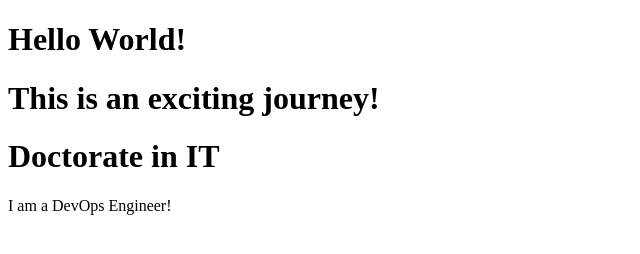
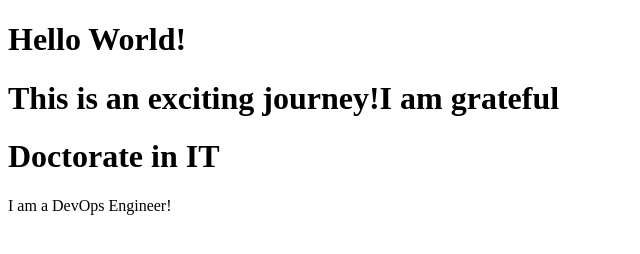
Before and after one commit to Terese-ta/git-demo, a plain HTML site: page index.html in a window 1280 px wide. Shown: the whole page, without its empty margins (0-640 px from the left). Drawn offline with Linux system fonts and the light colour scheme.

Commit message:
Update index.html

```diff
--- a/index.html
+++ b/index.html
@@ -6,7 +6,7 @@
 <body>
 
 <h1>Hello World!</h1>
-<h1>This is an exciting journey!</h1>
+<h1>This is an exciting journey!I am grateful</h1>
 <h1>Doctorate in IT</h1>
 <p>I am a DevOps Engineer!</p>
 
```
